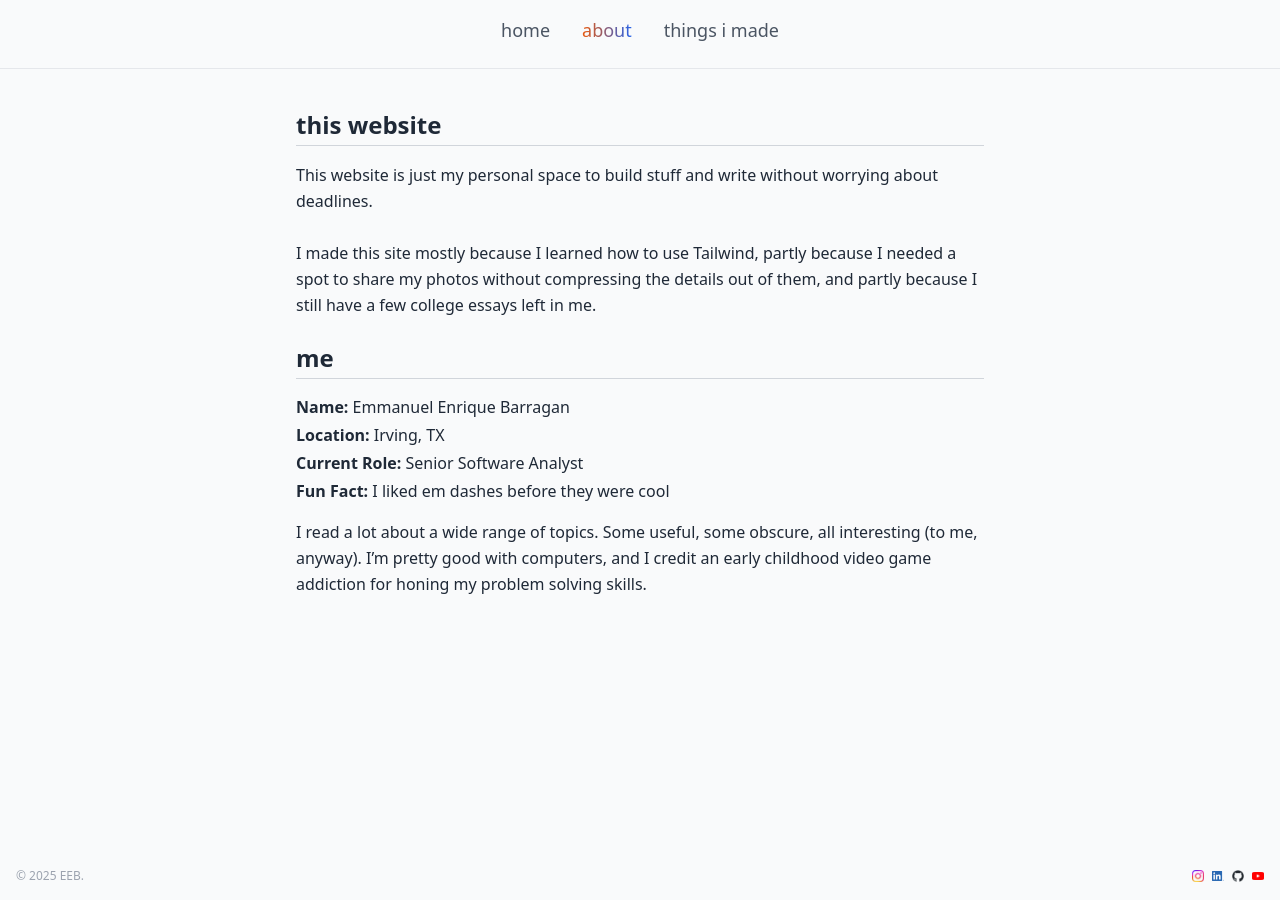
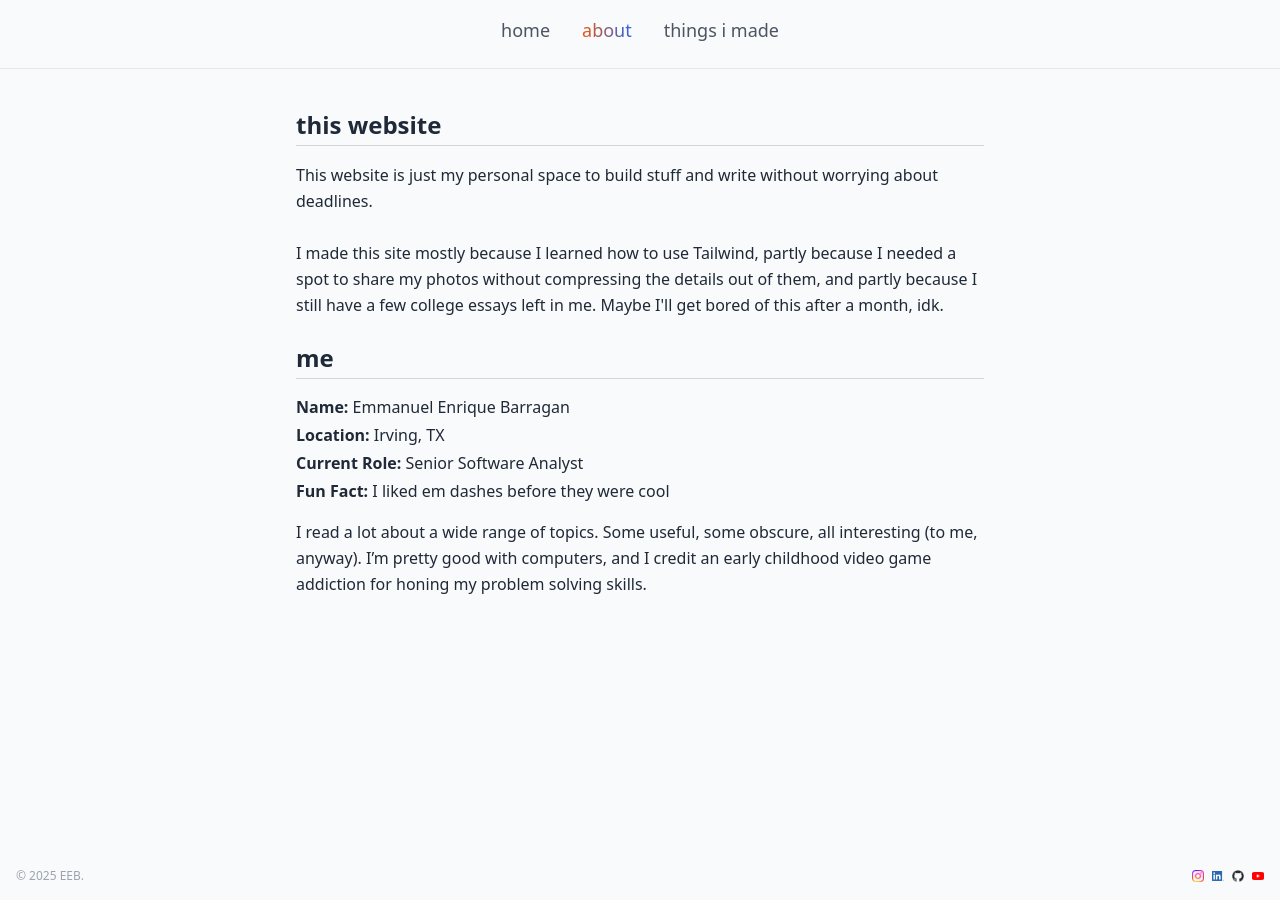
Before and after one commit to enriquebarragan/enriquebarragan.github.io, a Jekyll site: the page built from pages/about/index.html, in a window 1280 px wide. Built offline with Jekyll 4.4.1, drawn with Linux system fonts in a browser that asks for light colours; nearby versions of some CDN libraries.

Commit message:
Update index.html

```diff
--- a/pages/about/index.html
+++ b/pages/about/index.html
@@ -21,7 +21,7 @@ permalink: /about/
 
       I made this site mostly because I learned how to use Tailwind, partly because I needed
       a spot to share my photos without compressing the details out of them, and partly because I still have
-      a few college essays left in me.
+      a few college essays left in me. Maybe I'll get bored of this after a month, idk.
     </p>
   </section>
 
```
